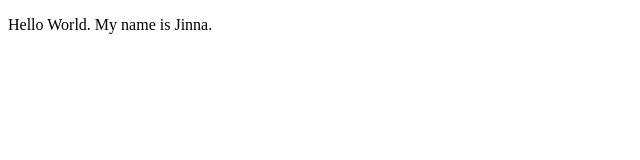
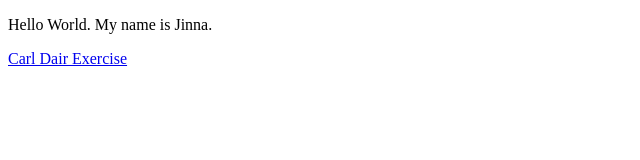
Before and after one commit to ohs710/creativecomputing, a plain HTML site: page index.html in a window 1280 px wide. Shown: the whole page, without its empty margins (0-640 px from the left). Drawn offline with Linux system fonts and the light colour scheme.

Commit message:
Added Carl Dair link

```diff
--- a/index.html
+++ b/index.html
@@ -11,7 +11,7 @@
 
     <body>
     	<p>Hello World. My name is Jinna. </p>
-
+<a href="https://ohs710.github.io/creativecomputing/02_carl_dair/"> Carl Dair Exercise </a>
 
 	</body>
 </html>
```
Also changed, not shown: 1 other file.
